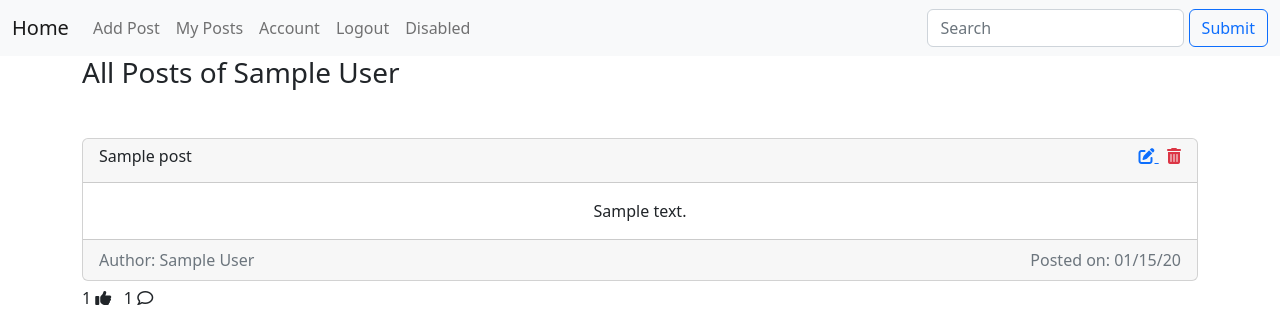
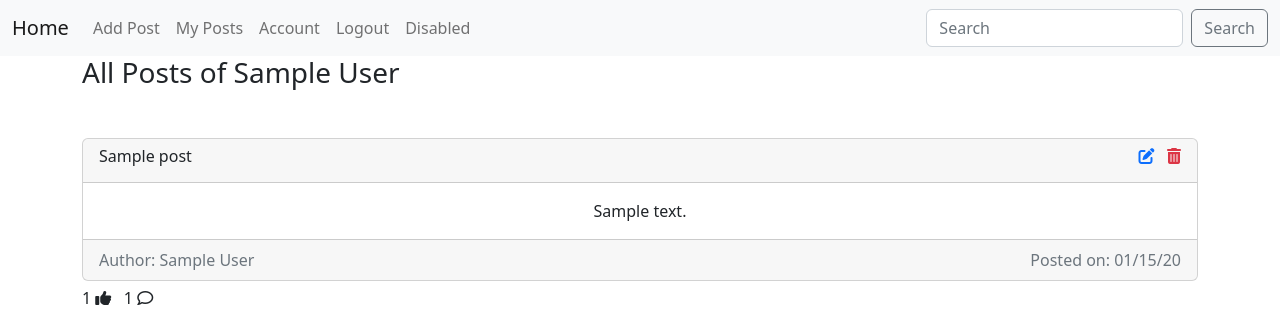
Before and after one commit to Gaikawade/Blog-Site, a Flask app: page /users/1/posts in a window 1280 px wide. Shown: the top 309 px of the page. Run offline with Flask 2, Linux system fonts and the light colour scheme; a user stored in the database is signed in; tables that the repository leaves empty hold one stand-in row (values such as "Sample post"); some libraries are stand-ins or nearby versions.

Commit message:
update search bar functionality

```diff
--- a/blog/routes.py
+++ b/blog/routes.py
@@ -198,16 +198,19 @@ def base():
     return dict(form=form)
 
 
-@app.route('/search', methods=['GET'])
+@app.route('/search', methods=['POST'])
 @login_required
 def search():
-    form = SearchForm()
-    posts = Post.query
-    users = User.query
-    if form.validate_on_submit():
-        searched = form.searched.data
-        posts = posts.filter(Post.content.like('%' + searched + '%'))
-        posts = posts.order_by(Post.title).all()
-        users = users.filter(User.name.like('%' + searched + '%'))
-        users = users.order_by(User.name).all()
-        return render_template('search.html', form=form, posts=posts, users=users, searched=searched)
+    try:
+        form = SearchForm()
+        posts = Post.query
+        users = User.query
+        if form.validate_on_submit():
+            searched = form.searched.data
+            posts = posts.filter(Post.content.like('%' + searched + '%'))
+            posts = posts.order_by(Post.title).all()
+            users = users.filter(User.name.like('%' + searched + '%'))
+            users = users.order_by(User.name).all()
+            return render_template('search.html', search_form=form, posts=posts, users=users, searched=searched)
+    except Exception as error:
+        return error
--- a/blog/templates/all_posts.html
+++ b/blog/templates/all_posts.html
@@ -23,8 +23,7 @@
                     <div class="col-sm-6 text-end">
                         {% if post.author == current_user %}
                             <a href="{{url_for('update_post', post_id=post.id)}}">
-                                <i class="fa fa-pen-to-square"></i>
-                            </a>
+                                <i class="fa fa-pen-to-square"></i></a>
                             &NonBreakingSpace;
                             <a
                                 href="{{url_for('delete_post', post_id=post.id)}}"
--- a/blog/templates/layout.html
+++ b/blog/templates/layout.html
@@ -101,16 +101,11 @@
                             <a class="nav-link">Disabled</a>
                         </li>
                     </ul>
-                    <form method="get" action="{{url_for('search')}}" class="d-flex">
-                        {{ form.csrf_token }}
-                        <div>
-                            {{ form.searched() }}
-                        </div>
-                        &NonBreakingSpace;
-                        <div>
-                            {{ form.submit() }}
-                        </div>
-                    </form>
+                    <form method="POST" action="{{ url_for('search')}}" class="d-flex">
+                        {{ form.hidden_tag() }}
+                        <input class="form-control me-2" type="search" placeholder="Search" aria-label="Search" name="searched">
+                        <button class="btn btn-outline-secondary" type="submit">Search</button>
+                      </form>
                 </div>
             </div>
         </nav>
--- a/blog/templates/read_post.html
+++ b/blog/templates/read_post.html
@@ -20,8 +20,7 @@
                 <div class="col-sm-6 text-end">
                     {% if post.author == current_user %}
                         <a href="{{url_for('update_post', post_id=post.id)}}">
-                            <i class="fa fa-pen-to-square"></i>
-                        </a>
+                            <i class="fa fa-pen-to-square"></i></a>
                         &NonBreakingSpace;
                         <a
                             href="{{url_for('delete_post', post_id=post.id)}}"
```
